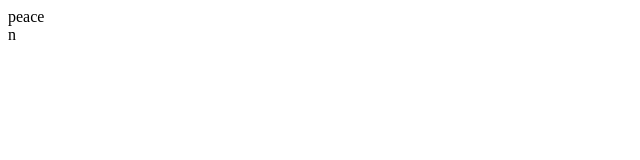
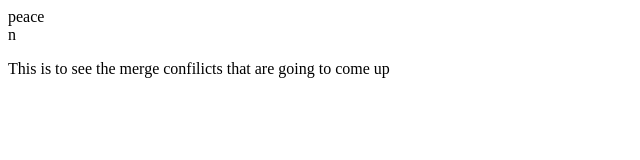
Before and after one commit to ElDoradoRiRiRi/BeldV1, a plain HTML site: page index.html in a window 1280 px wide. Shown: the whole page, without its empty margins (0-640 px from the left). Drawn offline with Linux system fonts and the light colour scheme.

Commit message:
merging before pulling main brnach into this feature branch

```diff
--- a/index.html
+++ b/index.html
@@ -1 +1,3 @@
 <div>peace</div>n
+
+<p> This is to see the merge confilicts that are going to come up</p>
```
